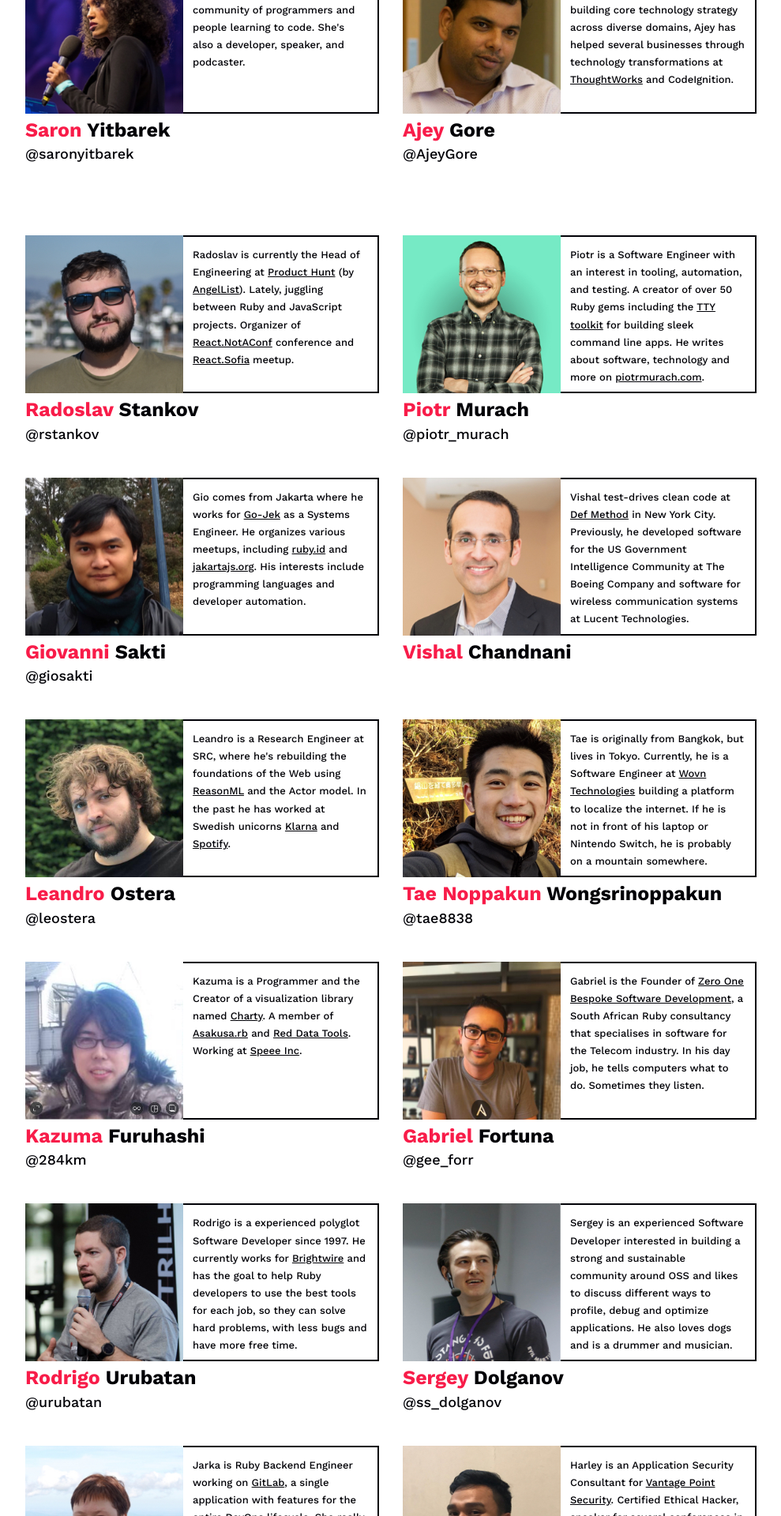
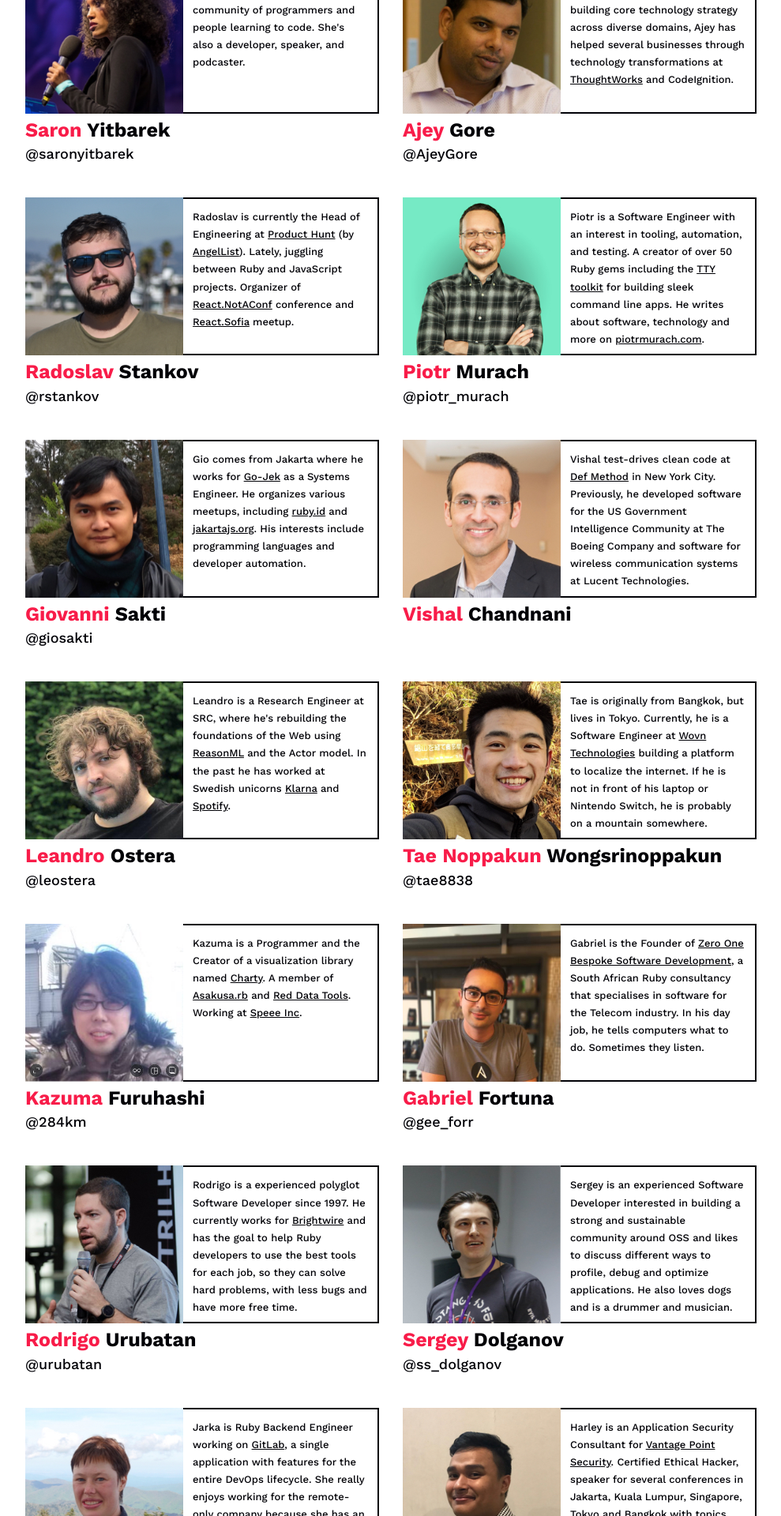
Before and after one commit to bangkokrb/rubyconfth, a Jekyll site: the page built from index.md, in a window 1280 px wide. Shown: the part 1090-3010 px from the top of the page at 79% size, without its empty margins (237-1226 px from the left). Built offline with Jekyll 4.4.1, drawn with Linux system fonts in a browser that asks for light colours; comment, search, counter and statistics services are not loaded.

Commit message:
Fix margin between the lists of keynote and general speakers

```diff
--- a/_sass/components/_list-speaker.scss
+++ b/_sass/components/_list-speaker.scss
@@ -15,10 +15,6 @@
     @include media-breakpoint-up('md') {
       @include make-col-ready();
       @include make-col(6);
-
-      &:nth-child(-n + 18) {
-        margin-bottom: rem(30px);
-      }
     }
   }
 
--- a/_sass/screens/_home.scss
+++ b/_sass/screens/_home.scss
@@ -38,8 +38,7 @@ body.home .app-content {
   }
 
   .schedule,
-  .map-venue .call-to-action,
-  .list-speaker--keynote {
+  .map-venue .call-to-action {
     margin-top: 2rem;
     margin-bottom: 2rem;
 
@@ -51,6 +50,38 @@ body.home .app-content {
 }
 
 body.home .home-speaker {
+  .list-speaker--keynote {
+    margin-top: 2rem;
+
+    @include media-breakpoint-up('lg') {
+      margin-top: 3rem;
+    }
+  }
+
+  .list-speaker:not(.list-speaker--keynote) {
+    margin-bottom: 2rem;
+
+    @include media-breakpoint-up('lg') {
+      margin-bottom: 3rem;
+    }
+  }
+
+  .list-speaker--keynote .list-speaker__item {
+    @include media-breakpoint-up('md') {
+      &:nth-child(-n + 2) {
+        margin-bottom: rem(30px);
+      }
+    }
+  }
+
+  .list-speaker__item {
+    @include media-breakpoint-up('md') {
+      &:nth-child(-n + 18) {
+        margin-bottom: rem(30px);
+      }
+    }
+  }
+
   .call-to-action__btn {
     @include media-breakpoint-up('md') {
       width: rem(300px);
```
